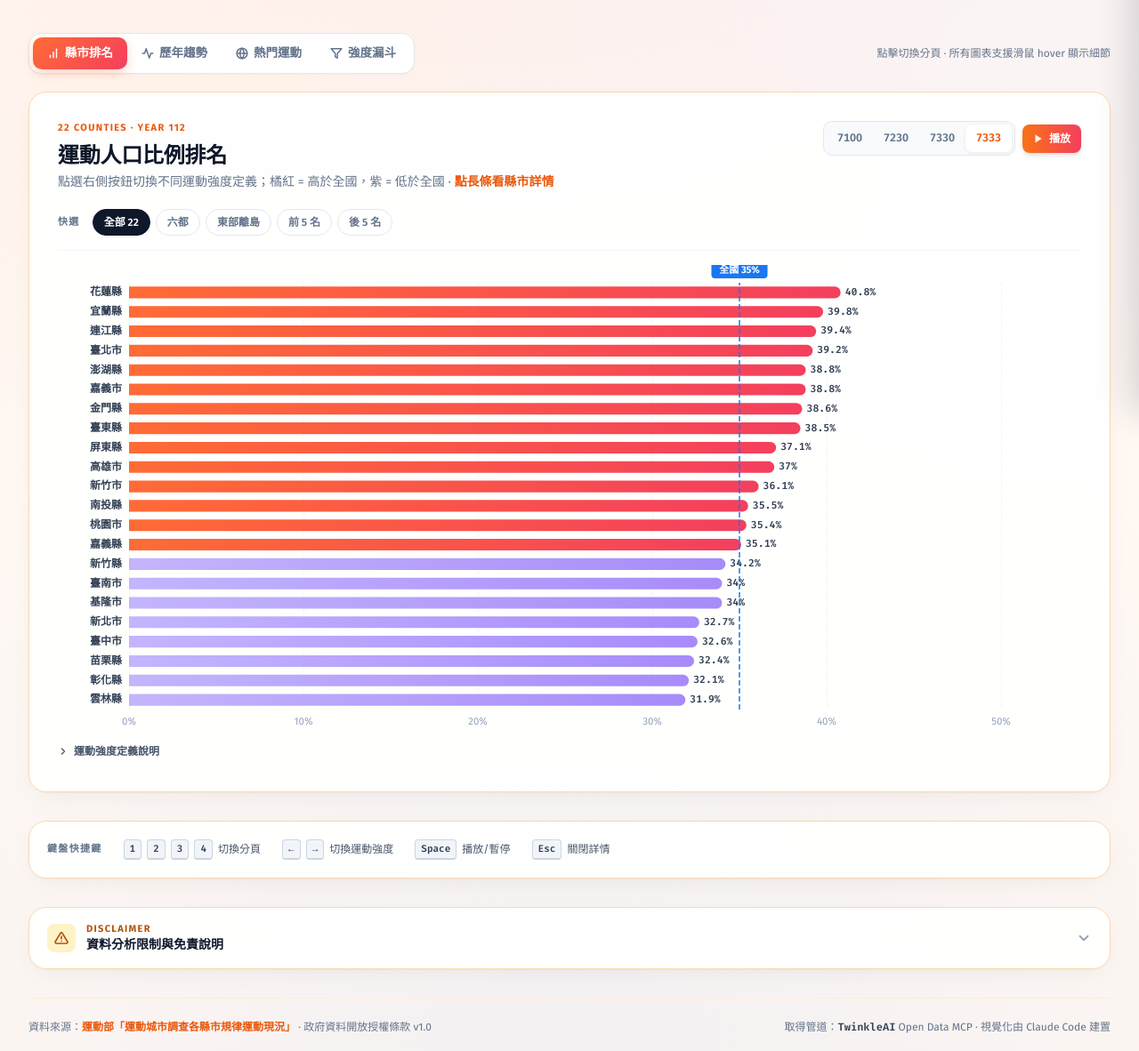
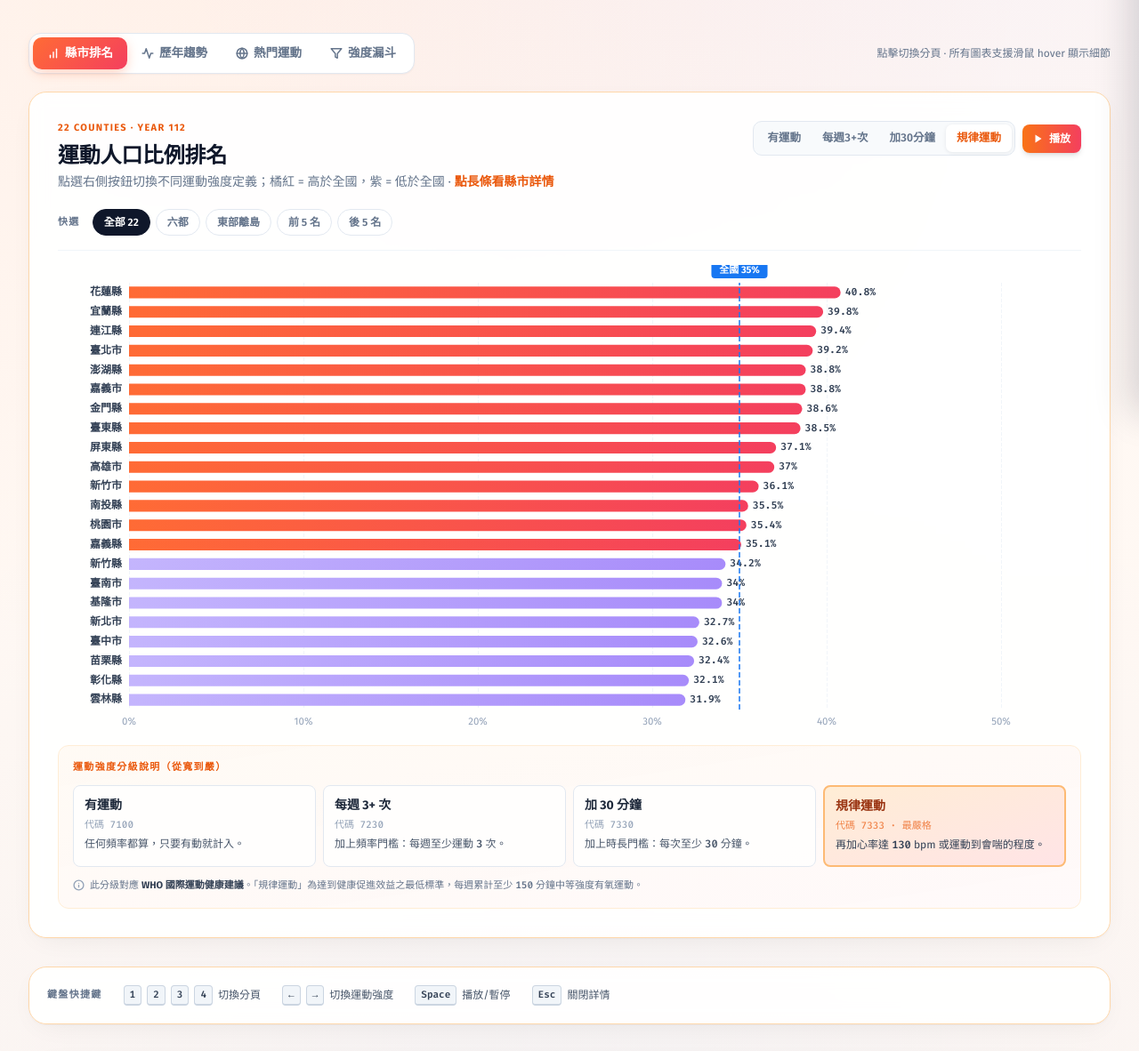
Before and after one commit to keanu77/twexercisemap, a website: page index.html in a window 1280 px wide. Shown: the part 336-1518 px from the top of the page at 89% size. Drawn offline with nearby package versions, Linux system fonts and the light colour scheme; animation ran at ten frames a second.

Commit message:
feat: 強度按鈕改中文標籤；新增分級說明卡片；移除醫療免責

```diff
--- a/index.html
+++ b/index.html
@@ -280,10 +280,10 @@
         </div>
         <div class="flex flex-wrap items-center gap-2">
           <div class="seg" role="tablist" aria-label="運動強度">
-            <button class="level-btn" data-level="7100">7100</button>
-            <button class="level-btn" data-level="7230">7230</button>
-            <button class="level-btn" data-level="7330">7330</button>
-            <button class="level-btn active" data-level="7333">7333</button>
+            <button class="level-btn" data-level="7100" title="任何頻率有運動">有運動</button>
+            <button class="level-btn" data-level="7230" title="每週運動 3 次以上">每週3+次</button>
+            <button class="level-btn" data-level="7330" title="每週 3 次以上，每次 30 分鐘">加30分鐘</button>
+            <button class="level-btn active" data-level="7333" title="規律運動：再加心率 130 bpm 或會喘">規律運動</button>
           </div>
           <button id="play-btn" class="inline-flex items-center gap-1.5 px-3 py-2 rounded-lg bg-gradient-to-r from-orange-500 to-rose-500 text-white text-xs font-bold shadow-md hover:shadow-lg active:scale-95 transition-all cursor-pointer" aria-label="自動播放">
             <svg id="play-icon" width="12" height="12" viewBox="0 0 24 24" fill="currentColor" aria-hidden="true"><polygon points="5 3 19 12 5 21 5 3"/></svg>
@@ -301,18 +301,35 @@
         <button class="group-chip" data-group="bottom5">後 5 名</button>
       </div>
       <div id="chart-ranking" class="chart"></div>
-      <details class="mt-4 group">
-        <summary class="cursor-pointer text-xs text-slate-600 font-semibold inline-flex items-center gap-1.5 hover:text-orange-600 transition-colors">
-          <svg width="12" height="12" viewBox="0 0 24 24" fill="none" stroke="currentColor" stroke-width="2.5" stroke-linecap="round" stroke-linejoin="round" class="group-open:rotate-90 transition-transform"><polyline points="9 18 15 12 9 6"/></svg>
-          運動強度定義說明
-        </summary>
-        <div class="mt-2 text-xs text-slate-600 bg-slate-50 rounded-lg p-3 leading-relaxed space-y-1">
-          <p><span class="num font-bold text-slate-800">7100</span>　有運動（任何頻率）</p>
-          <p><span class="num font-bold text-slate-800">7230</span>　每週運動 ≥ 3 次</p>
-          <p><span class="num font-bold text-slate-800">7330</span>　每週 ≥ 3 次且每次 ≥ 30 分鐘</p>
-          <p><span class="num font-bold text-orange-600">7333</span>　規律運動（再加心跳達 130 bpm 或會喘）</p>
+      <div class="mt-5 bg-gradient-to-br from-orange-50/60 to-rose-50/40 border border-orange-100 rounded-xl p-4">
+        <p class="eyebrow text-orange-600 mb-3">運動強度分級說明（從寬到嚴）</p>
+        <div class="grid grid-cols-1 md:grid-cols-4 gap-2 text-xs">
+          <div class="bg-white/80 rounded-lg p-3 border border-slate-200">
+            <p class="font-bold text-slate-800 text-sm mb-1">有運動</p>
+            <p class="num text-[11px] text-slate-400 mb-1">代碼 7100</p>
+            <p class="text-slate-600 leading-relaxed">任何頻率都算，只要有動就計入。</p>
+          </div>
+          <div class="bg-white/80 rounded-lg p-3 border border-slate-200">
+            <p class="font-bold text-slate-800 text-sm mb-1">每週 3+ 次</p>
+            <p class="num text-[11px] text-slate-400 mb-1">代碼 7230</p>
+            <p class="text-slate-600 leading-relaxed">加上頻率門檻：每週至少運動 <span class="num font-semibold">3</span> 次。</p>
+          </div>
+          <div class="bg-white/80 rounded-lg p-3 border border-slate-200">
+            <p class="font-bold text-slate-800 text-sm mb-1">加 30 分鐘</p>
+            <p class="num text-[11px] text-slate-400 mb-1">代碼 7330</p>
+            <p class="text-slate-600 leading-relaxed">加上時長門檻：每次至少 <span class="num font-semibold">30</span> 分鐘。</p>
+          </div>
+          <div class="bg-gradient-to-br from-orange-100 to-rose-100 rounded-lg p-3 border-2 border-orange-300">
+            <p class="font-bold text-orange-800 text-sm mb-1">規律運動</p>
+            <p class="num text-[11px] text-orange-600/70 mb-1">代碼 7333 · 最嚴格</p>
+            <p class="text-slate-700 leading-relaxed">再加心率達 <span class="num font-semibold">130</span> bpm 或運動到會喘的程度。</p>
+          </div>
         </div>
-      </details>
+        <p class="text-[11px] text-slate-500 mt-3 leading-relaxed flex items-start gap-1.5">
+          <svg width="13" height="13" viewBox="0 0 24 24" fill="none" stroke="currentColor" stroke-width="2.5" stroke-linecap="round" stroke-linejoin="round" class="mt-0.5 text-slate-400 flex-shrink-0" aria-hidden="true"><circle cx="12" cy="12" r="10"/><line x1="12" y1="16" x2="12" y2="12"/><line x1="12" y1="8" x2="12.01" y2="8"/></svg>
+          <span>此分級對應 <strong class="text-slate-700">WHO 國際運動健康建議</strong>。「規律運動」為達到健康促進效益之最低標準，每週累計至少 <span class="num font-semibold">150</span> 分鐘中等強度有氧運動。</span>
+        </p>
+      </div>
     </section>
 
     <!-- ============ Tab: Trend ============ -->
@@ -441,10 +458,6 @@
           <div>
             <p class="font-bold text-slate-800 mb-1 flex items-center gap-1.5"><span class="inline-block w-1.5 h-1.5 rounded-full bg-rose-500"></span>因果推論</p>
             <p>僅呈現相關性與差異，<span class="font-semibold text-slate-800">不代表因果</span>，不應作為政策制定唯一依據。</p>
-          </div>
-          <div>
-            <p class="font-bold text-slate-800 mb-1 flex items-center gap-1.5"><span class="inline-block w-1.5 h-1.5 rounded-full bg-amber-500"></span>醫療免責</p>
-            <p><span class="font-semibold text-slate-800">非醫療診斷工具</span>，運動處方／復健建議請諮詢合格醫師或物理治療師。</p>
           </div>
         </div>
         <p class="mt-4 pt-3 border-t border-amber-100 text-[11px] text-slate-500">
```
Also changed, not shown: dist/output.css.
